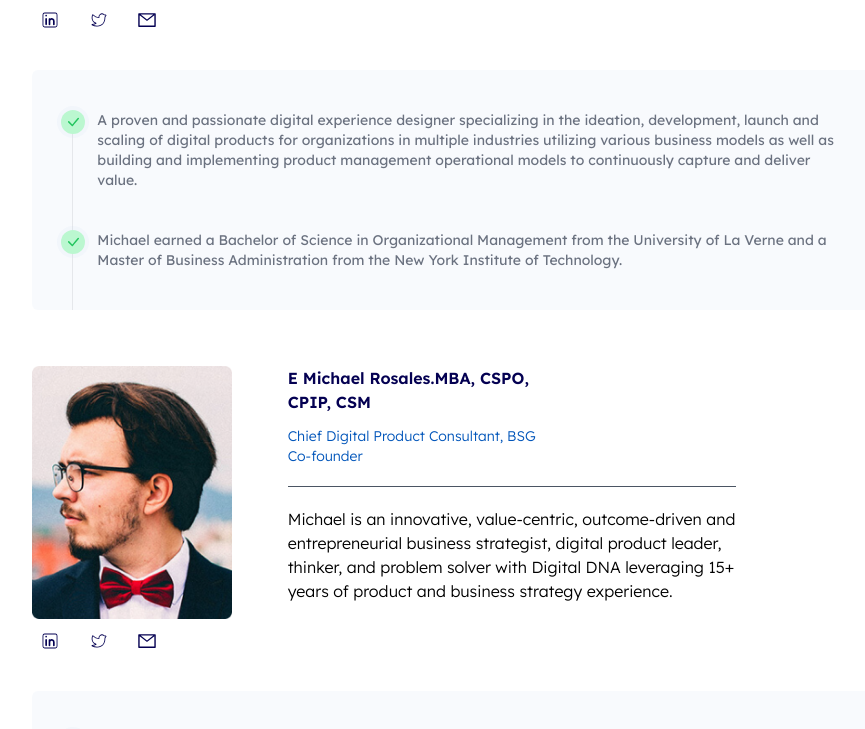
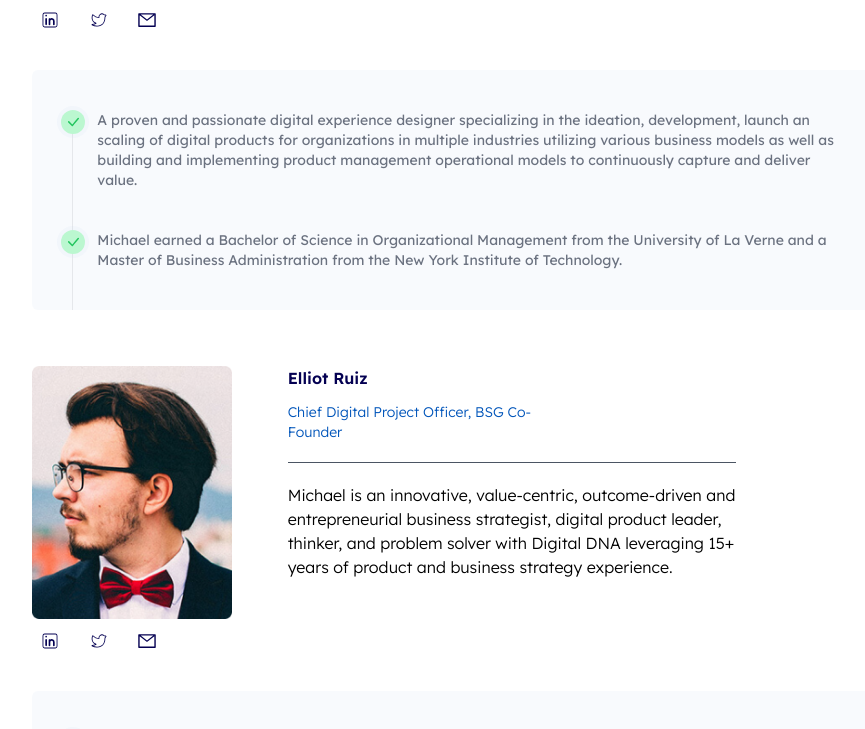
Before and after one commit to EdgarAmpiire/blueprints-web, a React (Create React App) app: page /about-us in a window 1280 px wide. Shown: the part 1496-2225 px from the top of the page, without its empty margins (181-1046 px from the left). Built offline with nearby package versions, Linux system fonts and the light colour scheme; what tw-elements would draw is missing.

Commit message:
about us - team section

```diff
--- a/src/features/aboutUs/components/Team.jsx
+++ b/src/features/aboutUs/components/Team.jsx
@@ -61,12 +61,12 @@ export const Team = () => {
 
         {people.map((p, index) => (
 
-        <div>
+        <div key={index}>
         <div className=" mt-14 flex items-center justify-center ">
           <div className="flex w-10/12 gap-14">
             <div className="w-3/12 flex flex-col">
               <div>
-                <img src={user} alt="" />
+                <img src={p.avatar} alt="" />
               </div>
               <div className="flex px-2 mt-3 w-8/12 items-center justify-between">
                 <Link to={"/"}>
@@ -83,19 +83,16 @@ export const Team = () => {
             <div className="w-9/12">
               <div>
                 <h1 className="text-[#040052] w-5/12 font-semibold">
-                  E Michael Rosales.MBA, CSPO, CPIP, CSM
+                  {p.name}
                 </h1>
                 <p className="text-[#0055BA] text-sm w-5/12 font-light mt-3">
-                  Chief Digital Product Consultant, BSG Co-founder
+                  {p.title}
                 </p>
               </div>
               <div className="mt-5 border-b border-gray-600 w-9/12"></div>
               <div className="mt-5 w-9/12">
                 <p className="font-light">
-                  Michael is an innovative, value-centric, outcome-driven and
-                  entrepreneurial business strategist, digital product leader,
-                  thinker, and problem solver with Digital DNA leveraging 15+
-                  years of product and business strategy experience.
+                  {p.bio}
                 </p>
               </div>
             </div>
@@ -111,12 +108,7 @@ export const Team = () => {
                     <BsCheckLg className="text-green-500" />
                   </span>
                   <p class="text-sm">
-                    A proven and passionate digital experience designer
-                    specializing in the ideation, development, launch and
-                    scaling of digital products for organizations in multiple
-                    industries utilizing various business models as well as
-                    building and implementing product management operational
-                    models to continuously capture and deliver value.
+                    {p.bio1}
                   </p>
                 </li>
                 <li class="mb-10 ml-6">
@@ -124,10 +116,7 @@ export const Team = () => {
                     <BsCheckLg className="text-green-500" />
                   </span>
                   <p class="text-sm">
-                    Michael earned a Bachelor of Science in Organizational
-                    Management from the University of La Verne and a Master of
-                    Business Administration from the New York Institute of
-                    Technology.
+                    {p.bio2}
                   </p>
                 </li>
               </ol>
```
